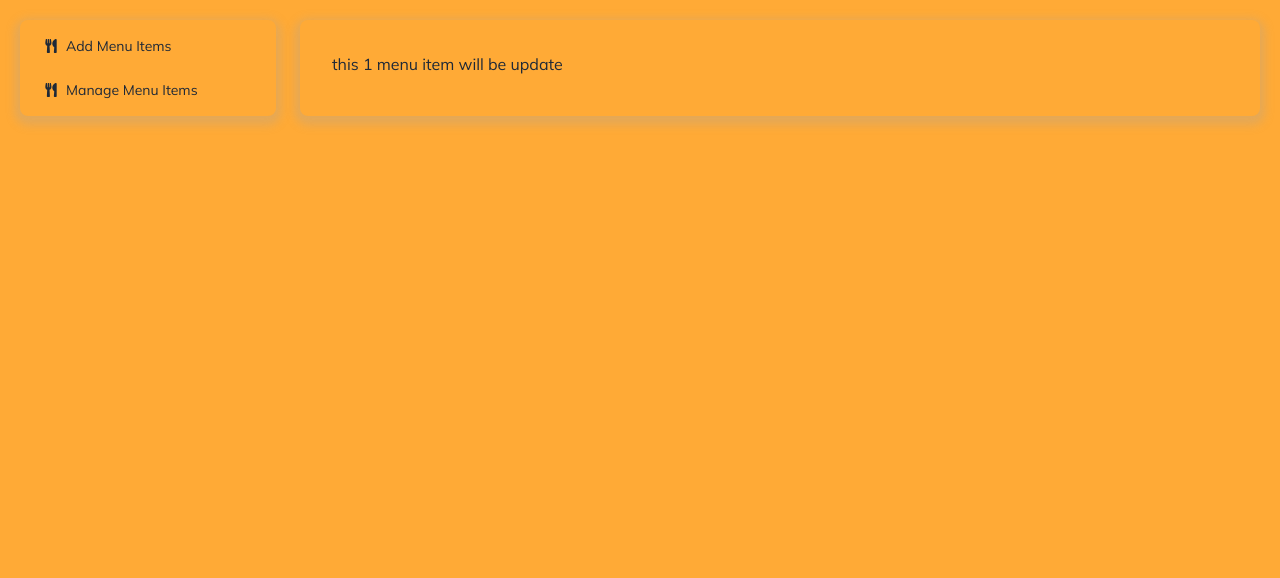
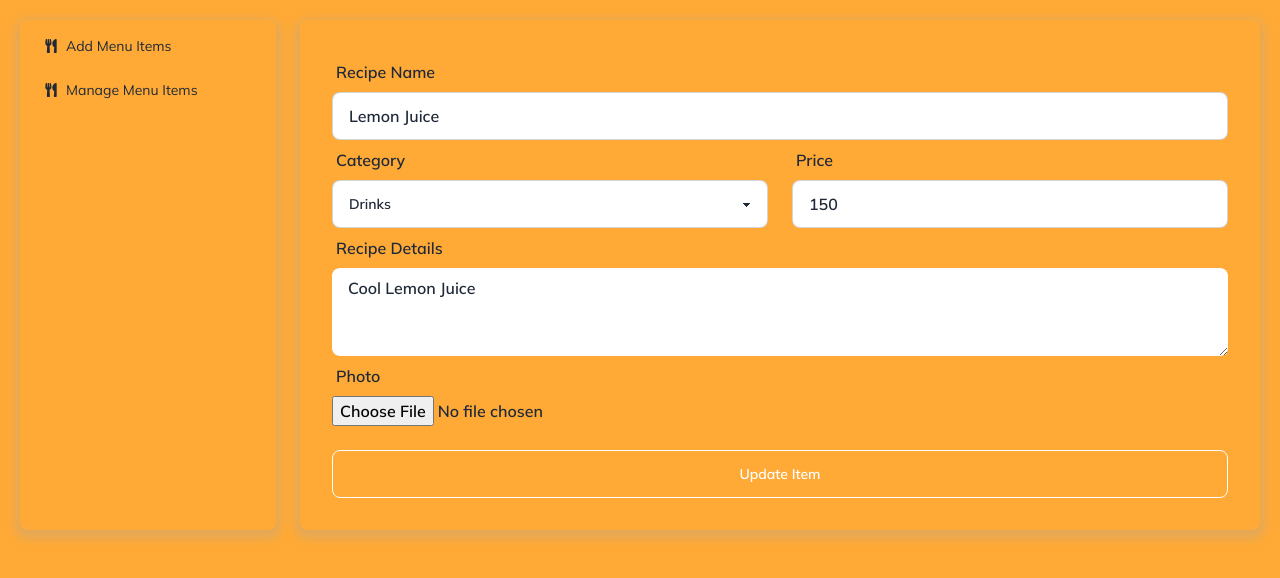
Before and after one commit to SWEDWEB-LIMITED/gnesta_indiska_client, a React (Vite) app: page /dashboard/updateMenuItem/1 in a window 1280 px wide. Shown: the top 578 px of the page. Built offline with nearby package versions, Linux system fonts and the light colour scheme.

Commit message:
created update Menu Item form

```diff
--- a/src/Pages/Dashboard/UpdateMenuItem/UpdateMenuItem.tsx
+++ b/src/Pages/Dashboard/UpdateMenuItem/UpdateMenuItem.tsx
@@ -1,11 +1,185 @@
-import { useParams } from "react-router-dom";
+import { useNavigate, useParams } from "react-router-dom";
+import axios from "axios";
+import { Formik, Form, Field, ErrorMessage } from "formik";
+import Swal from "sweetalert2";
+import * as Yup from "yup";
+
+const validationSchema = Yup.object({
+  recipeName: Yup.string().required("Recipe Name is required"),
+  category: Yup.string().required("Category is required"),
+  price: Yup.number().required("Price is required"),
+  recipeDetails: Yup.string().required("Recipe Details is required"),
+  photo: Yup.mixed().required("Photo is required"),
+});
+
+const initialValues = {
+  recipeName: "Lemon Juice",
+  category: "drinks",
+  price: 150,
+  recipeDetails: "Cool Lemon Juice",
+  photo: "",
+};
 
 const UpdateMenuItem = () => {
   const { id } = useParams();
+  const navigate = useNavigate();
+  console.log(id);
+
+  const handleUpdate = async (values: typeof initialValues) => {
+    const recipeName = values.recipeName;
+    const category = values.category;
+    const price = values.price;
+    const recipeDetails = values.recipeDetails;
+
+    const fileInput = document.getElementById("photo") as HTMLInputElement;
+
+    if (!fileInput || !fileInput.files || fileInput.files.length === 0) {
+      Swal.fire({
+        title: "No Photo Selected",
+        icon: "error",
+      });
+      return;
+    }
+
+    const photo = fileInput.files[0];
+
+    console.log(recipeName, category, price, recipeDetails, photo);
+
+    const img = new FormData();
+    img.append("image", photo);
+
+    const image_hosting_key = import.meta.env.VITE_IMAGE_HOSTING_KEY;
+    const image_hosting_api = `https://api.imgbb.com/1/upload?key=${image_hosting_key}`;
+
+    try {
+      const imgUploadResponse = await axios.post(image_hosting_api, img);
+      const imageUrl = imgUploadResponse.data.data.url;
+      console.log(imageUrl);
+      // TODO: Send menu item to the database
+
+      Swal.fire({
+        icon: "success",
+        title: "Updated!",
+        text: "Item Updated Successfully",
+      });
+
+      navigate("/dashboard/manageMenuItems");
+    } catch (error) {
+      Swal.fire({
+        title: "Error uploading photo to ImgBB",
+        icon: "error",
+      });
+    }
+  };
 
   return (
     <div>
-      <h2>this {id} menu item will be update</h2>
+      <Formik
+        initialValues={initialValues}
+        validationSchema={validationSchema}
+        onSubmit={handleUpdate}
+      >
+        <Form>
+          <div className="form-control font-semibold">
+            <label className="label" htmlFor="recipeName">
+              <span>Recipe Name</span>
+            </label>
+            <Field
+              className="input input-bordered"
+              type="text"
+              id="recipeName"
+              name="recipeName"
+              placeholder="Recipe Name"
+            />
+            <ErrorMessage
+              className="text-red-500 mt-1 font-semibold"
+              name="recipeName"
+              component="div"
+            />
+          </div>
+          <div className="flex gap-6">
+            <div className="form-control font-semibold w-1/2">
+              <label className="label" htmlFor="category">
+                <span>Category</span>
+              </label>
+              <Field
+                className="select select-bordered font-semibold cursor-pointer"
+                component="select"
+                id="category"
+                name="category"
+              >
+                <option disabled value="">
+                  Select a category
+                </option>
+                <option value="dessert">Dessert</option>
+                <option value="drinks">Drinks</option>
+              </Field>
+              <ErrorMessage
+                className="text-red-500 mt-1 font-semibold"
+                name="category"
+                component="div"
+              />
+            </div>
+            <div className="form-control font-semibold w-1/2">
+              <label className="label" htmlFor="price">
+                <span>Price</span>
+              </label>
+              <Field
+                className="input input-bordered"
+                type="number"
+                id="price"
+                name="price"
+                placeholder="Price"
+              />
+              <ErrorMessage
+                className="text-red-500 mt-1 font-semibold"
+                name="price"
+                component="div"
+              />
+            </div>
+          </div>
+          <div className="form-control font-semibold">
+            <label className="label" htmlFor="recipeDetails">
+              <span>Recipe Details</span>
+            </label>
+            <Field
+              className="input-bordered py-2 px-4 rounded-lg"
+              as="textarea"
+              id="recipeDetails"
+              name="recipeDetails"
+              placeholder="Recipe Details"
+              rows={3}
+            />
+            <ErrorMessage
+              className="text-red-500 mt-1 font-semibold"
+              name="recipeDetails"
+              component="div"
+            />
+          </div>
+          <div className="form-control font-semibold">
+            <label className="label" htmlFor="photo">
+              <span>Photo</span>
+            </label>
+            <Field
+              className=""
+              type="file"
+              id="photo"
+              name="photo"
+              placeholder="Photo"
+            />
+            <ErrorMessage
+              className="text-red-500 mt-1 font-semibold"
+              name="photo"
+              component="div"
+            />
+          </div>
+          <div className="form-control mt-6">
+            <button type="submit" className="btn btn-outline text-white">
+              Update Item
+            </button>
+          </div>
+        </Form>
+      </Formik>
     </div>
   );
 };
```
